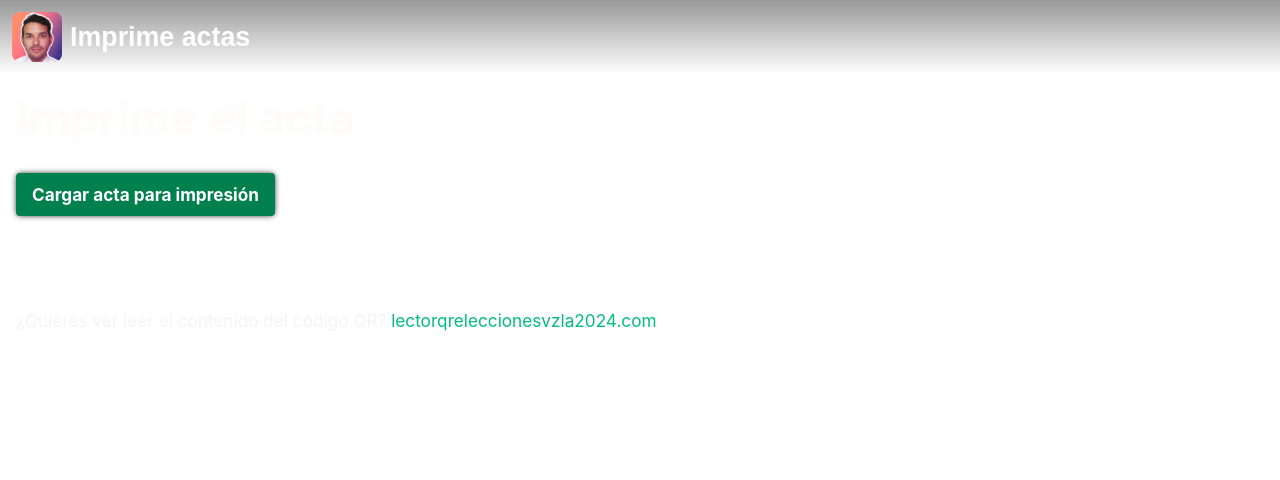
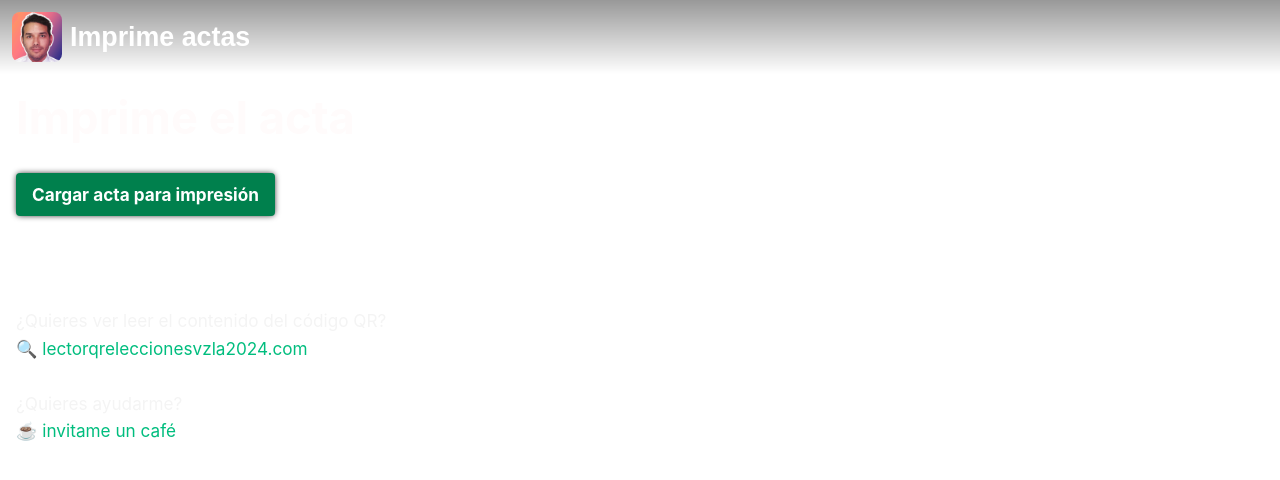
Before and after one commit to andreseloysv/imprimeacta, a Vue app: page / in a window 1280 px wide. Shown: the top 480 px of the page. Built offline with nearby package versions, Linux system fonts and the light colour scheme.

Commit message:
add buymeacoffee link

```diff
--- a/src/views/HomeView.vue
+++ b/src/views/HomeView.vue
@@ -14,8 +14,14 @@
           <img ref="imageActaResult" src="" />
         </div>
         <br />
-        ¿Quieres ver leer el contenido del código QR?
-        <a href="https://lectorqreleccionesvzla2024.com">lectorqreleccionesvzla2024.com</a>
+        <p>¿Quieres ver leer el contenido del código QR?</p>
+        <a href="https://lectorqreleccionesvzla2024.com" target="_blank">🔍 lectorqreleccionesvzla2024.com</a>
+        <br />
+        <br />
+        <p>¿Quieres ayudarme?</p>
+        <a href="https://buymeacoffee.com/andreslaley" target="_blank">☕️ invitame un café</a>
+        <br />
+        <br />
       </div>
     </div>
   </main>
```
